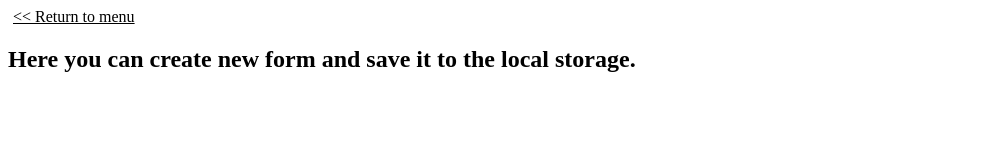
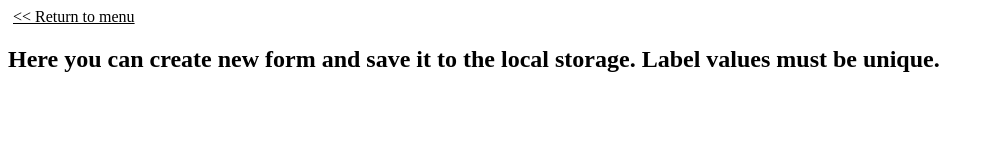
Before and after one commit to artysta/FormCreator, a website built with webpack: page src/new-form.html in a window 1280 px wide. Shown: the whole page, without its empty margins (0-994 px from the left). Built offline with nearby package versions, Linux system fonts and the light colour scheme.

Commit message:
Add info

```diff
--- a/src/new-form.html
+++ b/src/new-form.html
@@ -7,7 +7,7 @@
 </head>
 <body>
     <a href="./index.html">&lt;&lt; Return to menu</a>
-    <h2>Here you can create new form and save it to the local storage.</h2>
+    <h2>Here you can create new form and save it to the local storage. Label values must be unique.</h2>
     <div id="form-container"></div>
 
     <script src="NewForm.js"></script>
```
